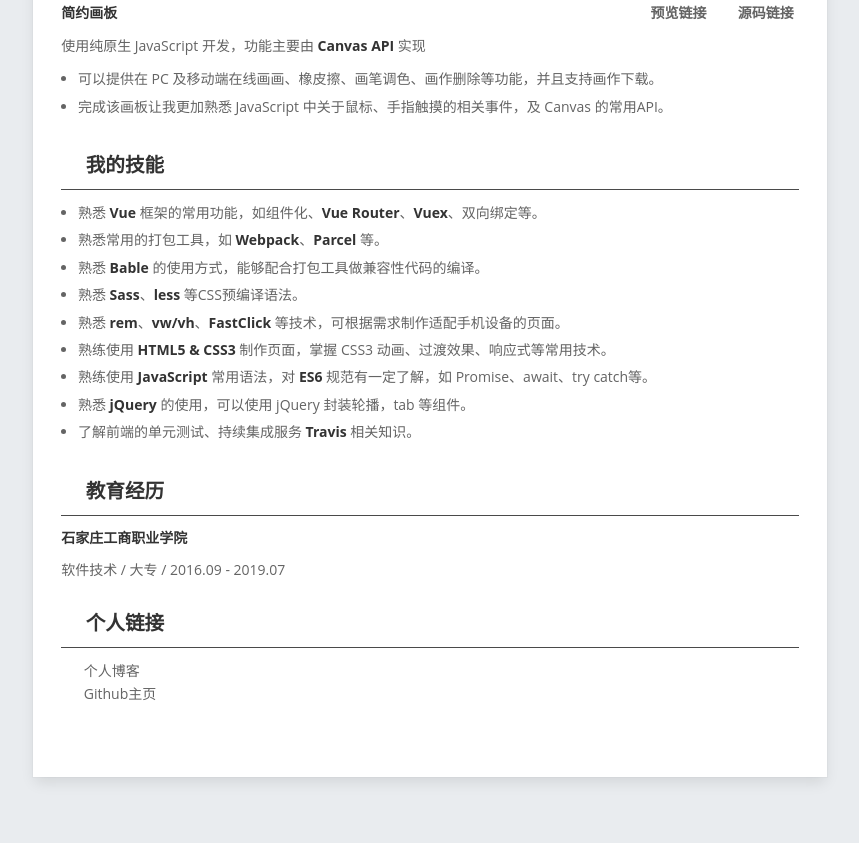
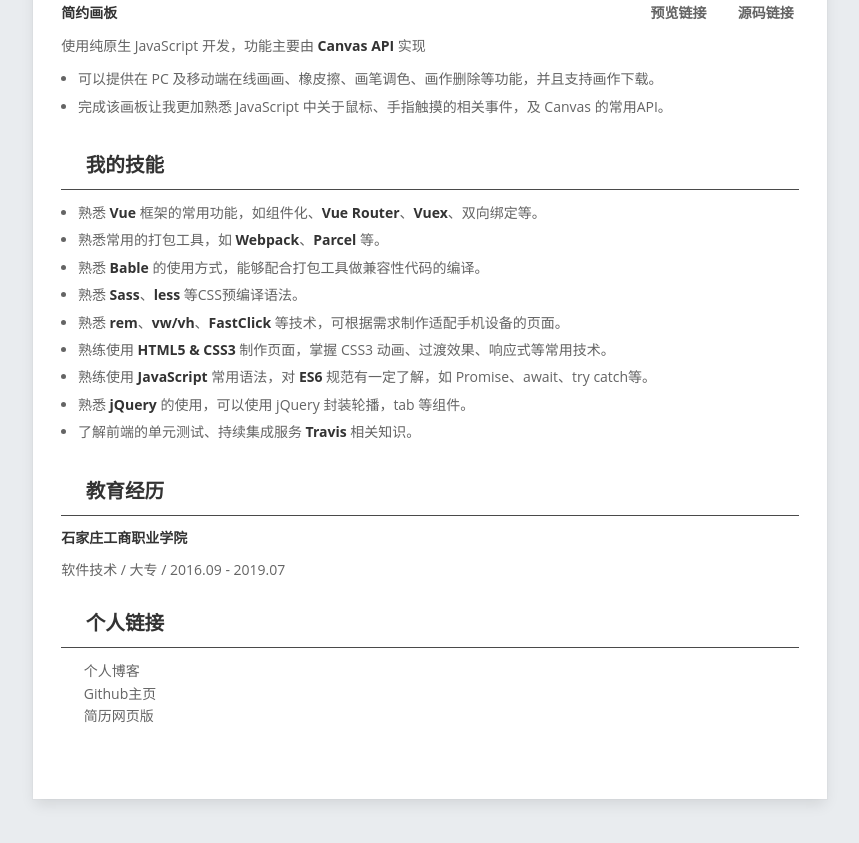
Before and after one commit to uphg/resume, a plain HTML site: page src/index.html in a window 1280 px wide. Shown: the part 1219-2062 px from the top of the page, without its empty margins (210-1069 px from the left). Drawn offline with Linux system fonts and the light colour scheme.

Commit message:
添加简历网页版链接

```diff
--- a/src/index.html
+++ b/src/index.html
@@ -284,6 +284,14 @@
                         <span>Github主页</span>
                     </a>
                 </div>
+                <div>
+                    <a class="project-i" target="_blank" href="https://chenning02.gitee.io/resume/src/index.html">
+                        <svg class="icon" aria-hidden="true">
+                            <use xlink:href="#i-lianjie"></use>
+                        </svg>
+                        <span>简历网页版</span>
+                    </a>
+                </div>
             </div>
         </section>
     </article>
```
Also changed, not shown: dist/index.html (+8 -0 lines), 2 other files.
